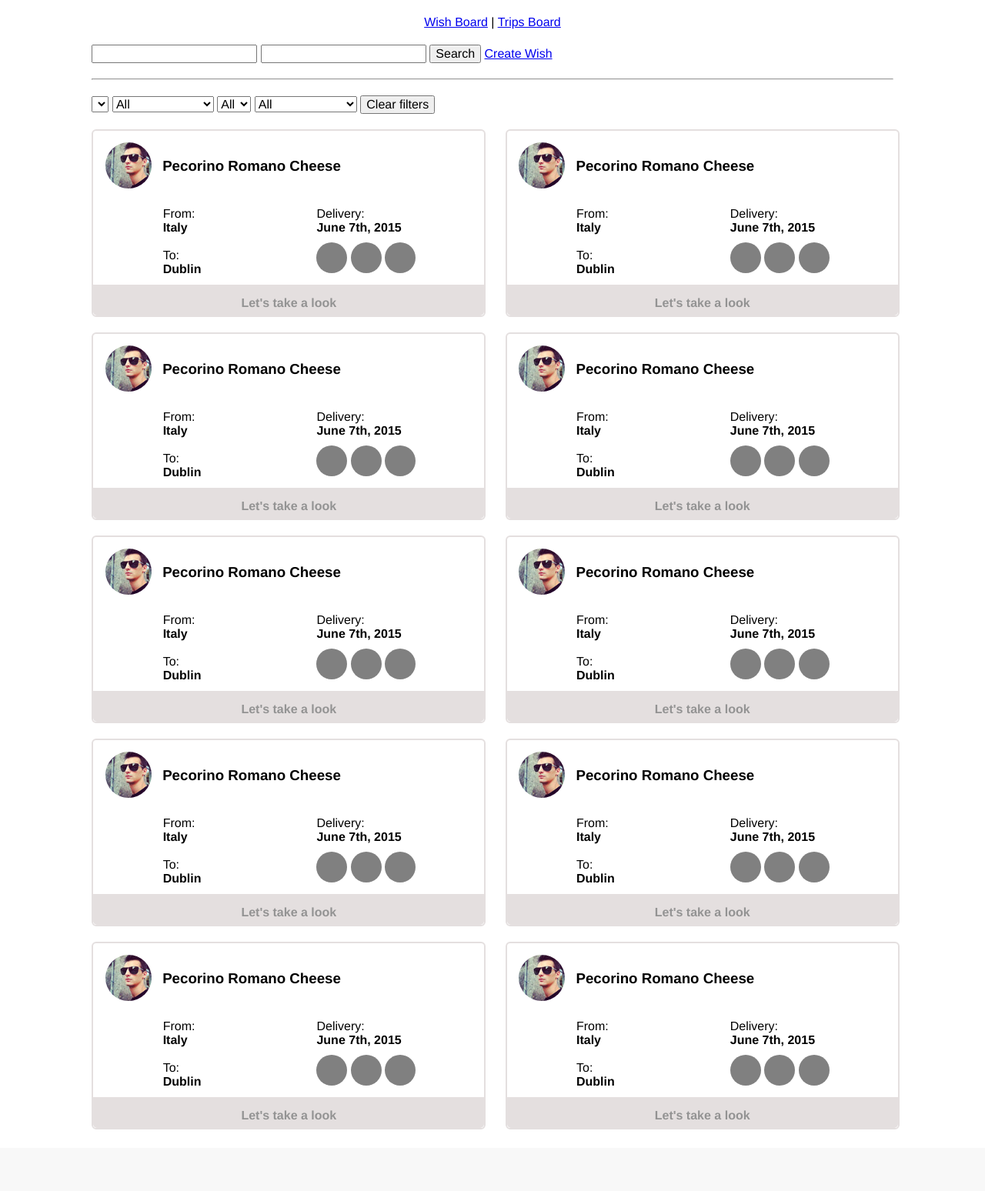
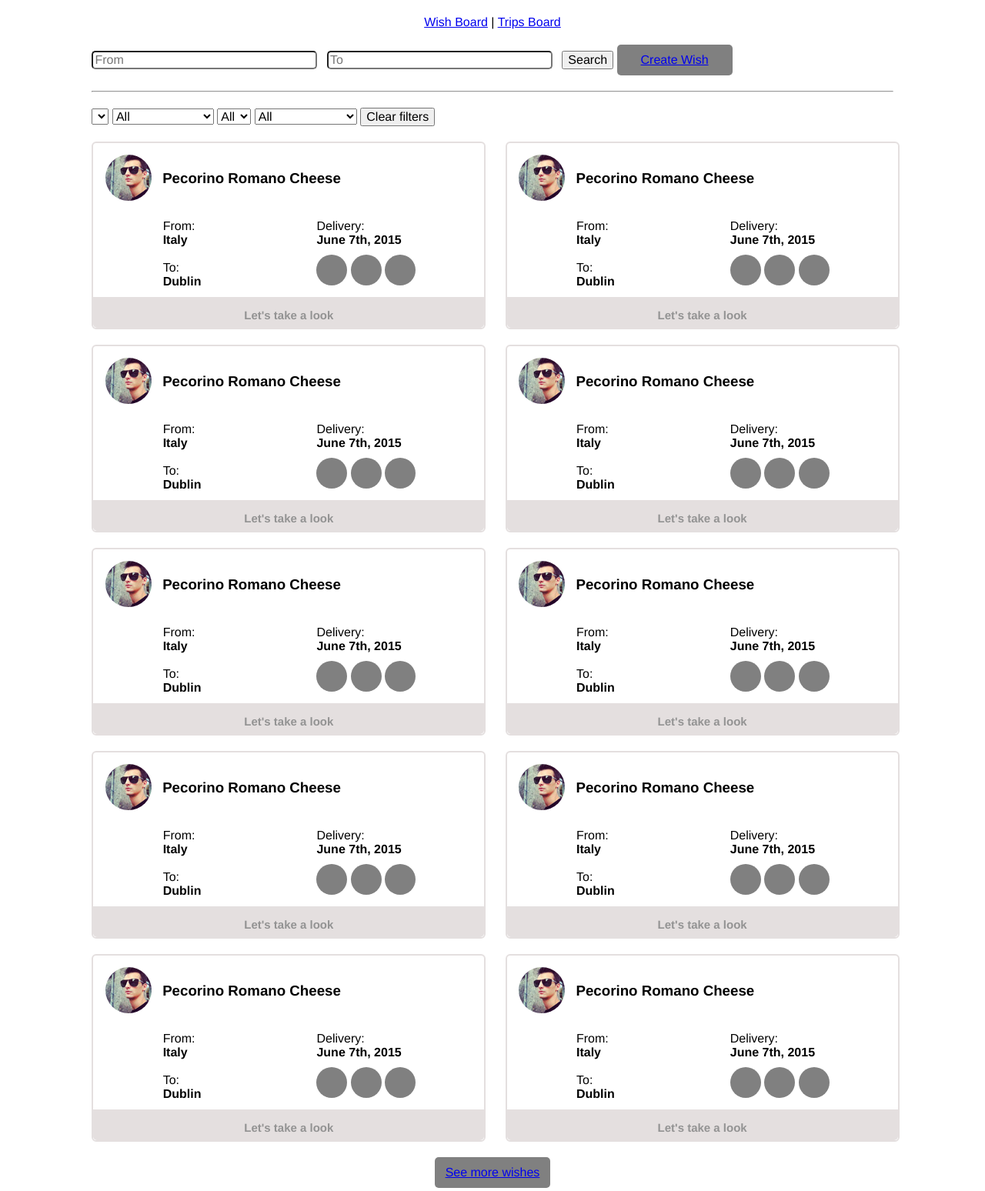
Before and after one commit to Marimontero19/shipwish, a PHP site: page /wish_board.php in a window 1280 px wide. Shown: the part 80-1628 px from the top of the page at 77% size. Before the commit the page ends 1548 px from the top, so only its background shows below. Run offline with PHP 8.4, Linux system fonts and the light colour scheme; lists and menus that the app fills with data are empty; some web fonts are replaced.

Commit message:
proceso_wishboard5

```diff
--- a/css/mari.css
+++ b/css/mari.css
@@ -13,6 +13,13 @@
 	margin-bottom: 20px
 }
 
+.input-trips {
+	width: 285px;
+	height: ;
+	border-radius: 5px;
+	margin-right:8px;
+}
+
 
 #filters{
 	margin-top: 20px
@@ -20,7 +27,7 @@
 
 #trip-boards{
 	margin-top: 20px;
-	display: inline-block;
+	display: inline-block; important!
 }
 
 #wisher_card{
@@ -68,12 +75,23 @@
   width: 40px;
   height: 40px;
   border-radius: 50%;
-  background-color: grey;
+  background-color: gray;
   display: inline-block;
   margin-top: 10px;
 }
 
+button{
+	background-color:gray;
+	color:#ffffff;
+	border:0;
+	border-radius: 5px;
+	width: 150px;
+	height: 40px;
+}
+
+
 .button_look{
+	font-size: 15px;
 	border-radius: 0 0 5px 5px;
 	color:#ffffff;
 	background-color: #E4DFDF;
@@ -93,3 +111,7 @@
 	color:#939393;
 	margin-top:15px;
 }
+
+.center{
+	text-align: center;
+}
--- a/wish_board.php
+++ b/wish_board.php
@@ -17,14 +17,12 @@ include('includes/header.php');
 
 		<div id="user-search">
 			 <form method="" action="">
-		          <input type="text" name="from" value="">
-		          <input type="text" name="to" value="">
+		          <input type="text" name="from" placeholder="From" value="" class="input-trips">
+		          <input type="text" name="to" placeholder="To" value="" class="input-trips">
 
 		          <input type="submit" name="search" class="button search" value="Search" class="button">
 
-		           <a href="create_trip.php" alt="Create Trip" class="button">
-		         	Create Wish
-		           </a>
+		           <button><a href="create_trip.php" alt="Create Trip">Create Wish</a></button>
 	        </form>
 		</div>
 
@@ -440,6 +438,10 @@ include('includes/header.php');
 
 		<!--FINAL DE WISHES-->
 
+		<div class="center grid_12_1200">
+		 	<button><a href="create_trip.php" alt="Create Trip">See more wishes</a></button>
+		 </div>
+
 	</div>
 
 </div>
```
